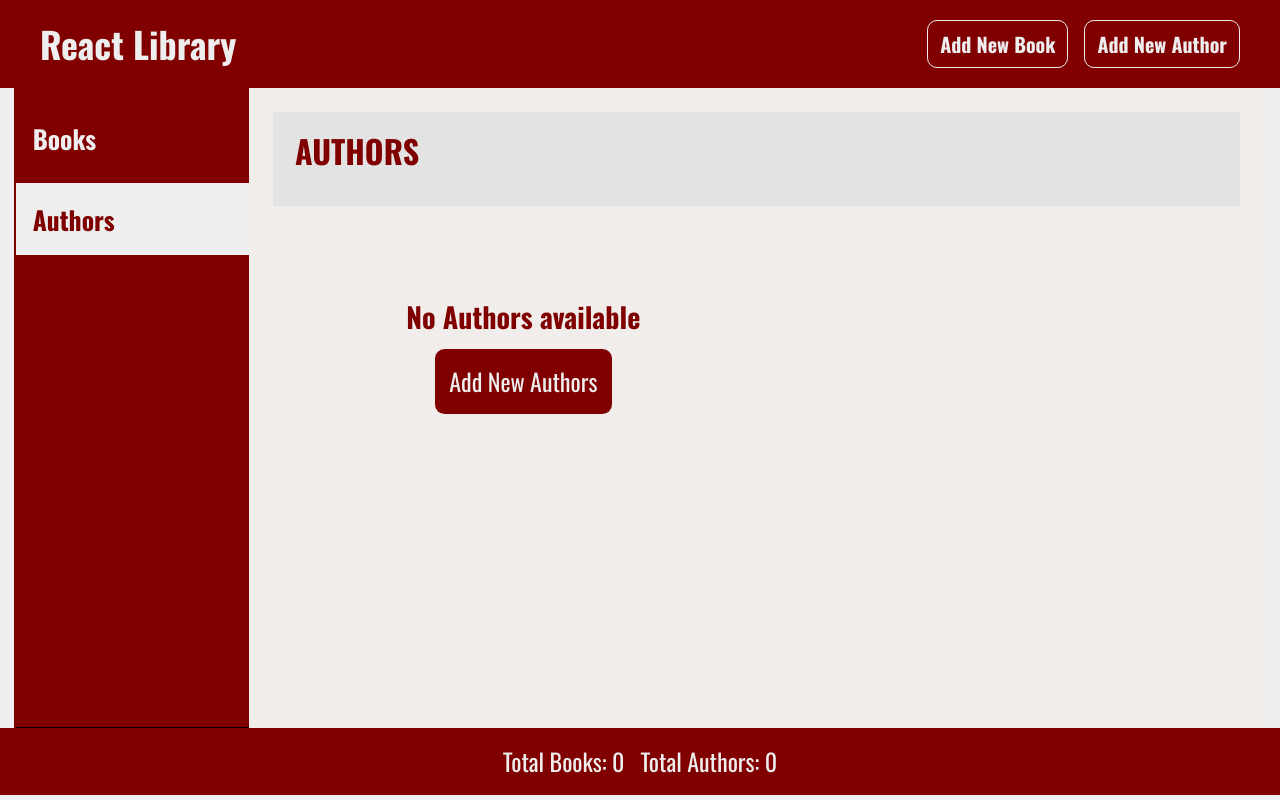
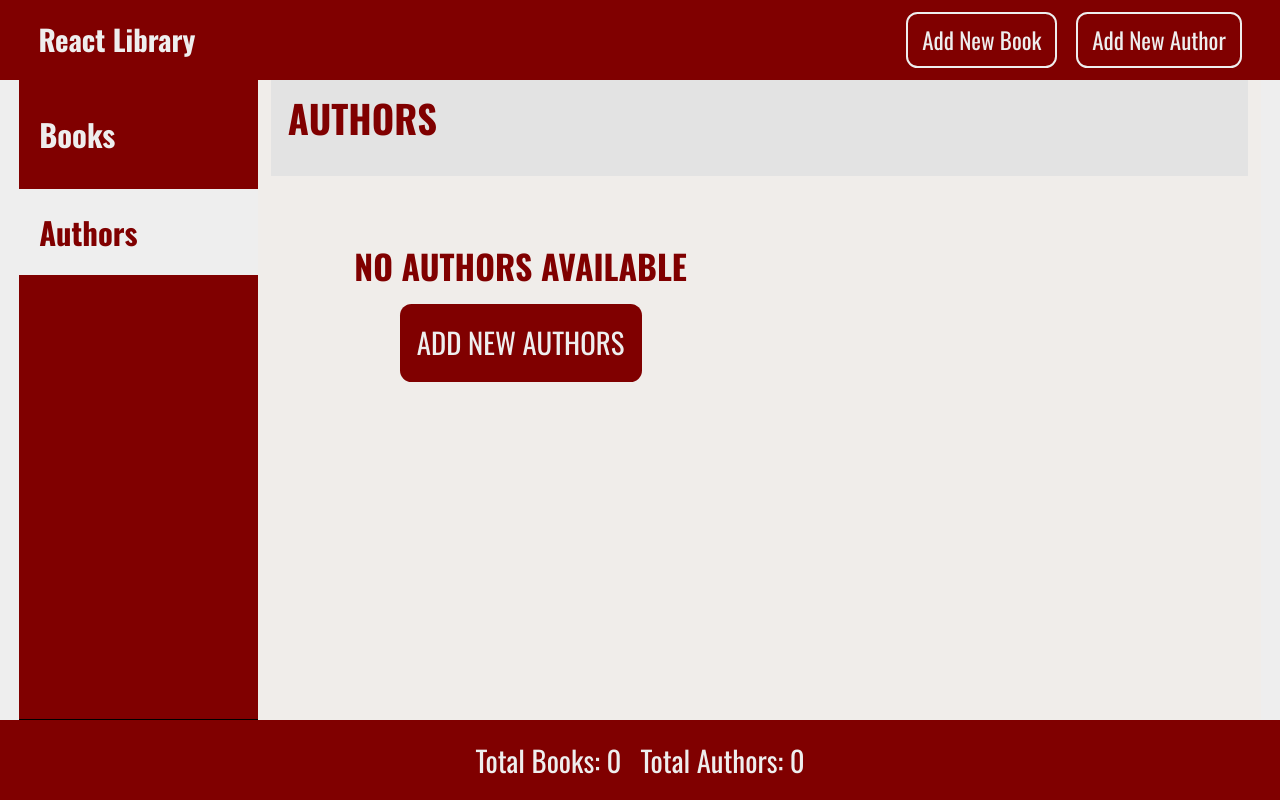
Before and after one commit to sarathme/Day31_React_Library, a React (Vite) app: page /authors in a window 1280 px wide. Built offline with nearby package versions, Linux system fonts and the light colour scheme.

Commit message:
<Refactor> Change some Styles

```diff
--- a/index.html
+++ b/index.html
@@ -7,7 +7,7 @@
     <title>Vite + React</title>
   </head>
   <body>
-    <div id="root" class="grid-container"></div>
+    <div id="root" class="grid-container grid-layout"></div>
     <script type="module" src="/src/main.jsx"></script>
   </body>
 </html>
--- a/src/App.jsx
+++ b/src/App.jsx
@@ -42,7 +42,7 @@ function App() {
           />
 
           <Route
-            path="/authors/create"
+            path="/author/create"
             element={
               <CardList
                 data={null}
@@ -53,7 +53,7 @@ function App() {
           />
 
           <Route
-            path="/books/create"
+            path="/book/create"
             element={
               <CardList
                 data={null}
--- a/src/NavBar.jsx
+++ b/src/NavBar.jsx
@@ -2,15 +2,15 @@ import { Link } from "react-router-dom";
 
 function NavBar() {
   return (
-    <header className="full-width grid-container bg-accent">
+    <header className="full-width grid-container bg-accent header">
       <nav className="nav-bar">
         <h1>React Library</h1>
         <ul role="list" className="mobile-hidden-btn">
           <li>
-            <Link to="books/create">Add New Book</Link>
+            <Link to="/book/create">Add New Book</Link>
           </li>
           <li>
-            <Link to="authors/create">Add New Author</Link>
+            <Link to="/author/create">Add New Author</Link>
           </li>
         </ul>
       </nav>
--- a/src/authors/AuthorCard.jsx
+++ b/src/authors/AuthorCard.jsx
@@ -14,6 +14,7 @@ function AuthorCard({ author }) {
   const navigate = useNavigate();
   const { books } = useSelector((state) => state.books);
 
+  console.log(books);
   const booksOfAuthor = books.filter((book) =>
     book.authorIDs.includes(author.id)
   );
--- a/src/authors/AuthorForm.jsx
+++ b/src/authors/AuthorForm.jsx
@@ -89,9 +89,10 @@ function AuthorForm({ isEdit }) {
         errorMessage={formik.errors.shortBio}>
         <textarea
           id="shortBio"
-          placeholder="Write a short bio of the author"
+          placeholder="Write a short bio of the author (150 characters)"
           onChange={formik.handleChange}
           defaultValue={formik.values.shortBio}
+          maxLength="150"
         />
       </InputGroup>
       <div className="btn-group">
--- a/src/books/BookCard.jsx
+++ b/src/books/BookCard.jsx
@@ -10,7 +10,7 @@ function BookCard({ book }) {
   const authors = useSelector((state) => state.authors.authors);
   const dispatch = useDispatch();
   const navigate = useNavigate();
-
+  console.log(book);
   const bookAuthors = authors
     .filter((author) => book.authorIDs.includes(author.id))
     .map((author) => author.authorName);
--- a/src/books/BookForm.jsx
+++ b/src/books/BookForm.jsx
@@ -165,6 +165,7 @@ function BookForm({ isEdit }) {
           value={formik.values.isbnNumber}
           onChange={formik.handleChange}
           onBlur={formik.handleBlur}
+          placeholder="Input ISBN"
         />
       </InputGroup>
       <InputGroup
@@ -177,6 +178,8 @@ function BookForm({ isEdit }) {
           value={formik.values.description}
           onChange={formik.handleChange}
           onBlur={formik.handleBlur}
+          placeholder="Write a short description of the book (150 characters)"
+          maxLength="150"
         />
       </InputGroup>
       <div className="btn-group">
--- a/src/index.css
+++ b/src/index.css
@@ -1,4 +1,3 @@
-@import url("https://fonts.googleapis.com/css2?family=Josefin+Sans:wght@100..700&display=swap");
 @import url("https://fonts.googleapis.com/css2?family=Oswald:wght@200..700&display=swap");
 
 /* CSS VARIABLES */
@@ -59,7 +58,7 @@ ol[role="list"] {
 
 /* Set core body defaults */
 body {
-  min-height: 100vh;
+  min-height: 100dvh;
   line-height: 1.5;
 }
 
@@ -116,11 +115,15 @@ textarea:not([rows]) {
 
 body {
   font-family: var(--ff);
-  font-size: 1.5rem;
+
   background: var(--clr-bg-body);
   padding: 0;
   margin: 0;
   color: var(--clr-accent-400);
+}
+
+html {
+  font-size: 1rem;
 }
 
 .flex {
@@ -157,6 +160,10 @@ body {
     0 minmax(var(--padding-inline), 1fr) [full-width-start];
 }
 
+.grid-layout {
+  display: grid;
+}
+
 .grid-container > * {
   grid-column: content;
 }
@@ -164,32 +171,35 @@ body {
 .grid-container > .full-width {
   grid-column: full-width;
 }
+.header {
+  height: 10dvh;
+}
 
 .sidebar-layout {
   display: flex;
   align-items: flex-start;
   justify-content: flex-start;
   flex-wrap: wrap;
-  min-height: 80vh;
-  max-height: 85vh;
+  min-height: 80dvh;
+  max-height: 80dvh;
+  overflow-y: auto;
 
   /* min-height: 100vh; */
 }
 
 .sidebar {
-  /* background: var(--clr-accent-400); */
-  /* outline: 2px solid var(--clr-accent-400); */
   color: var(--clr-bg-body);
-  /* flex-basis: 1000px; */
+
   flex: 1;
   border-bottom: 1px solid #000;
   padding: 0.6em 0;
-  /* height: 100%; */
+  /* position: sticky;
+  top: 0; */
 }
 
 .sidebar ul {
   width: 100%;
-  background-color: var(--clr-accent-400);
+  /* background-color: var(--clr-accent-400); */
   /* outline: 2px solid var(--clr-accent-400); */
   width: fit-content;
   padding: 0;
@@ -225,10 +235,9 @@ body {
   position: relative;
   background: var(--clr-primary-400);
   flex-grow: 2;
-
-  padding: 1em;
-  max-height: 80vh;
-  overflow-y: scroll;
+  height: 100%;
+  padding: 0 0.65em 1em;
+  overflow-y: auto;
 }
 
 .card-list {
@@ -347,6 +356,7 @@ body {
 .nav-bar {
   display: flex;
   justify-content: space-between;
+  align-items: center;
   padding: 1em;
 }
 
@@ -354,12 +364,12 @@ body {
   display: none;
 }
 .nav-bar > ul a {
-  font-size: 1.25rem;
+  font-size: 1.2rem;
   text-decoration: none;
-  border: 1px solid var(--clr-bg-body);
+  border: 2px solid var(--clr-bg-body);
   padding: 0.4em 0.6em;
   border-radius: 0.5em;
-  font-weight: 700;
+  font-weight: 400;
   transition: background-color 350ms ease;
 }
 
@@ -374,7 +384,7 @@ body {
 
 .card-list__header {
   position: sticky;
-  top: -1.5rem;
+  top: 0;
   background-color: var(--clr-bg-body-400);
   display: flex;
   align-items: center;
@@ -420,6 +430,10 @@ body {
 }
 
 @media (min-width: 75em) {
+  html {
+    font-size: 1.2rem;
+  }
+
   .mobile-hidden {
     display: block;
   }
@@ -435,7 +449,7 @@ body {
 
   .sidebar {
     background: var(--clr-accent-400);
-    outline: 2px solid var(--clr-accent-400);
+
     color: var(--clr-bg-body);
     flex-basis: 1000px;
     flex: 1;
@@ -446,6 +460,7 @@ body {
   }
   .sidebar ul {
     width: 100%;
+    height: 100%;
     flex-direction: column;
     margin: 0;
   }
@@ -470,15 +485,16 @@ body {
 }
 
 .footer {
-  z-index: 20;
+  padding: 1em;
+  height: 10dvh;
 }
 
 .footer .stats {
-  max-height: 10vh;
-  padding: 0.65em;
+  font-size: 1.5rem;
   display: flex;
   gap: 1rem;
   justify-content: center;
+  align-items: center;
 }
 
 .list-title {
@@ -487,8 +503,7 @@ body {
 }
 
 .form {
-  flex: 1;
-  flex-basis: 80%;
+  grid-column: 1 / -1;
 }
 .input-group {
   display: grid;
@@ -633,6 +648,7 @@ body {
 
 .options li span {
   color: var(--clr-accent-400);
+  text-decoration: underline;
 
   cursor: pointer;
 }
@@ -689,7 +705,7 @@ body {
   top: 0;
   left: 0;
   width: 100%;
-  height: 100vh;
+  height: 100dvh;
   background-color: #ffffff1d;
   z-index: 9999;
   backdrop-filter: blur(10px);
@@ -707,8 +723,9 @@ body {
   box-shadow: 0 0 8px #4d4c4cb8;
   padding: 2rem 2.5rem;
   transition: 200ms;
-  max-height: 80vh;
+  max-height: 80dvh;
   overflow-y: auto;
+  width: min(90%, 900px);
 }
 
 .modal__header {
@@ -720,7 +737,7 @@ body {
 }
 
 .modal__header h3 {
-  font-size: 3rem;
+  font-size: 2rem;
 }
 
 .modal__header button,
@@ -744,12 +761,13 @@ body {
 }
 
 .modal__body {
-  min-height: 10rem;
+  /* min-height: 10rem; */
 }
 
 .modal__body > p {
   font-size: 2rem;
-  padding: 4em 1em;
+  padding: 1em;
+  text-align: center;
   font-weight: 400;
 }
 
@@ -762,7 +780,7 @@ body {
 }
 
 .modal__footer button {
-  font-size: 1.5rem;
+  font-size: 1.45rem;
   border-radius: 0.4em;
   color: var(--clr-bg-body);
   transition: background-color 200ms ease-in;
@@ -787,15 +805,11 @@ body {
 }
 
 .empty-data {
-  /* width: 100%; */
-  /* display: grid; */
-  /* justify-items: center; */
   grid-column: 1 / -1;
-  justify-self: center;
+
   text-align: center;
-  min-height: 80vh;
-  padding: 4em 0;
-  /* width: 50vh; */
+  font-size: 1.5rem;
+  padding: 2.5em 0;
 }
 
 .empty-data > * {
--- a/src/ui/AddButton.jsx
+++ b/src/ui/AddButton.jsx
@@ -7,11 +7,11 @@ function AddButton() {
   const options = [
     {
       text: "Add New Author",
-      redirectLink: "/authors/create",
+      redirectLink: "/author/create",
     },
     {
       text: "Add New Books",
-      redirectLink: "/books/create",
+      redirectLink: "/book/create",
     },
   ];
 
--- a/src/ui/CardList.jsx
+++ b/src/ui/CardList.jsx
@@ -2,6 +2,8 @@ import AddButton from "./AddButton";
 import EmptyData from "./EmptyData";
 
 function CardList({ data, render, title }) {
+  const redirect = title.slice(0, title.length - 1).toLowerCase();
+
   return (
     <>
       <div className="card-list__header">
@@ -13,7 +15,7 @@ function CardList({ data, render, title }) {
           <EmptyData
             message={`No ${title} available`}
             redirectText={`Add New ${title}`}
-            redirectLink={`/${title}/create`}
+            redirectLink={`/${redirect}/create`}
           />
         )}
         {data !== null && data.map(render)}
--- a/src/ui/EmptyData.jsx
+++ b/src/ui/EmptyData.jsx
@@ -3,9 +3,9 @@ import { Link } from "react-router-dom";
 function EmptyData({ message, redirectLink, redirectText }) {
   return (
     <div className="empty-data">
-      <h3>{message}</h3>
+      <h3>{message.toUpperCase()}</h3>
       <Link to={redirectLink} className="bg-accent">
-        {redirectText}
+        {redirectText.toUpperCase()}
       </Link>
     </div>
   );
--- a/src/ui/SelectAuthors.jsx
+++ b/src/ui/SelectAuthors.jsx
@@ -28,13 +28,13 @@ function SelectAuthors({ options, setValues, values, removeValue }) {
 
       <ul className={`options ${optionOpen ? "show" : ""}`} role="list">
         <li>
-          Author Not Listed?{" "}
+          {!options.length ? "No Author found " : "Author Not Listed?"}
           <span
             onClick={(e) => {
               e.stopPropagation();
-              navigate("/authors/create");
+              navigate("/author/create");
             }}>
-            Create One
+            Add New
           </span>
         </li>
         {options.map((option) => (
```
